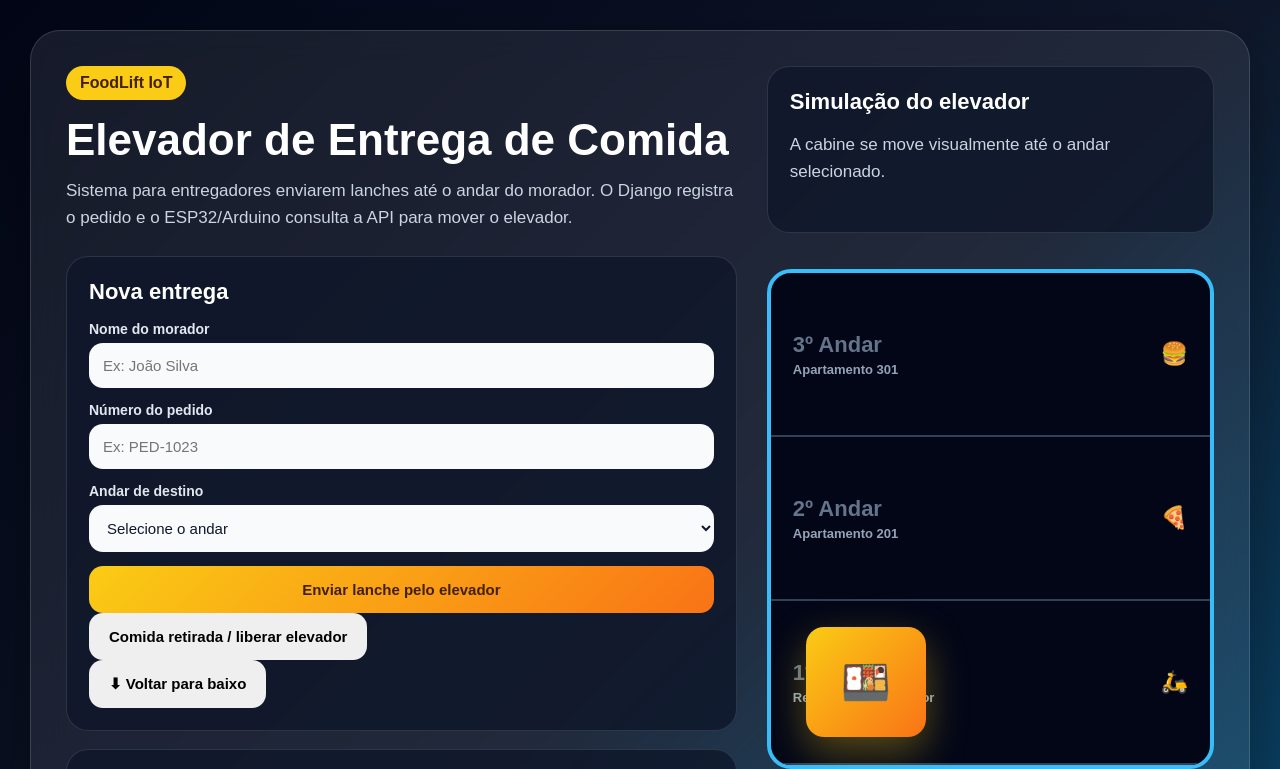
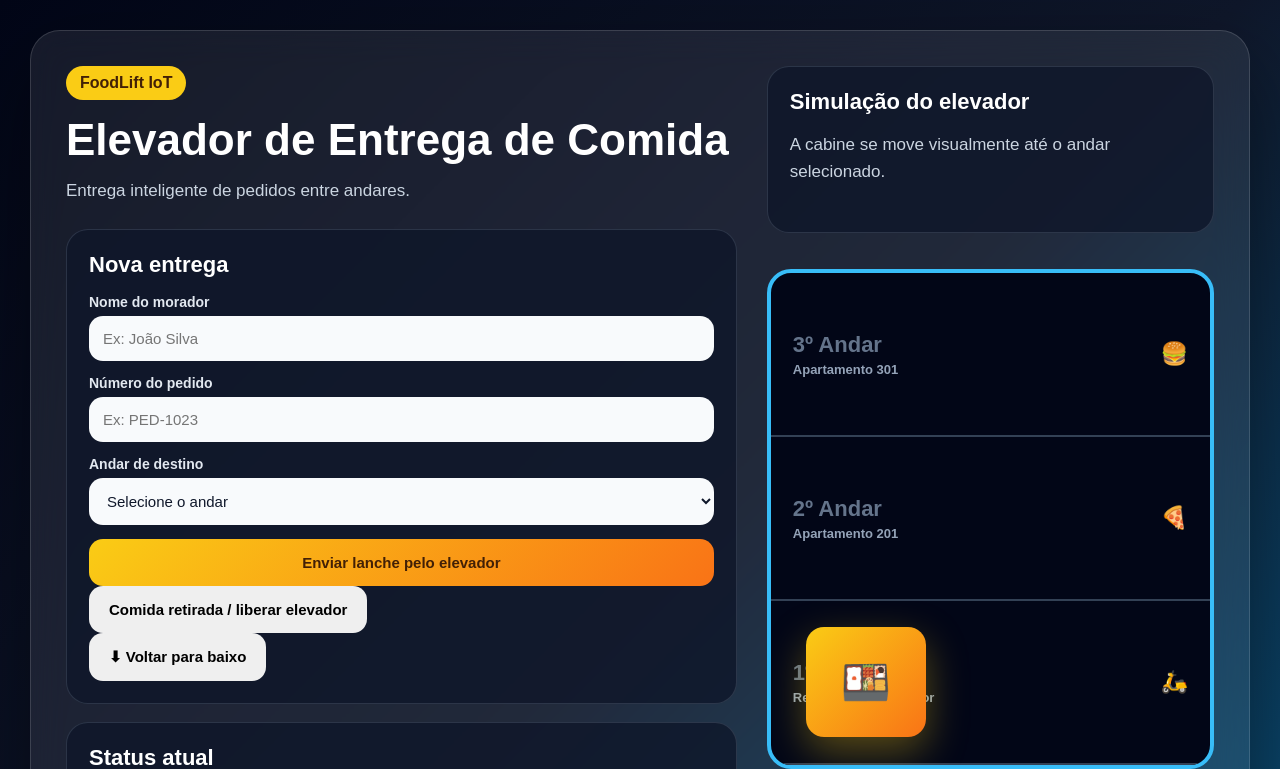
Before and after one commit to VitorDanielRC/Projeto-iot, a Django app: page / in a window 1280 px wide. Shown: the top 769 px of the page. Run offline with Django 5.2, Linux system fonts and the light colour scheme; data that the repository does not hold is empty.

Commit message:
feat: update description in index.html for clarity and conciseness

```diff
--- a/Projeto_iot/templates/index.html
+++ b/Projeto_iot/templates/index.html
@@ -274,7 +274,7 @@
 
           <h1>Elevador de Entrega de Comida</h1>
 
-          <p class="descricao">Sistema para entregadores enviarem lanches até o andar do morador. O Django registra o pedido e o ESP32/Arduino consulta a API para mover o elevador.</p>
+          <p class="descricao">Entrega inteligente de pedidos entre andares.</p>
 
           <div class="card">
             <h2>Nova entrega</h2>
@@ -516,9 +516,9 @@
         const item = document.createElement('div')
         item.className = 'historico-item'
         item.innerHTML = `
-            <strong>${pedido} - ${morador}</strong>
-            <small>${andar}º andar | Aguardando envio</small>
-          `
+                  <strong>${pedido} - ${morador}</strong>
+                  <small>${andar}º andar | Aguardando envio</small>
+                `
 
         historico.prepend(item)
       }
```
